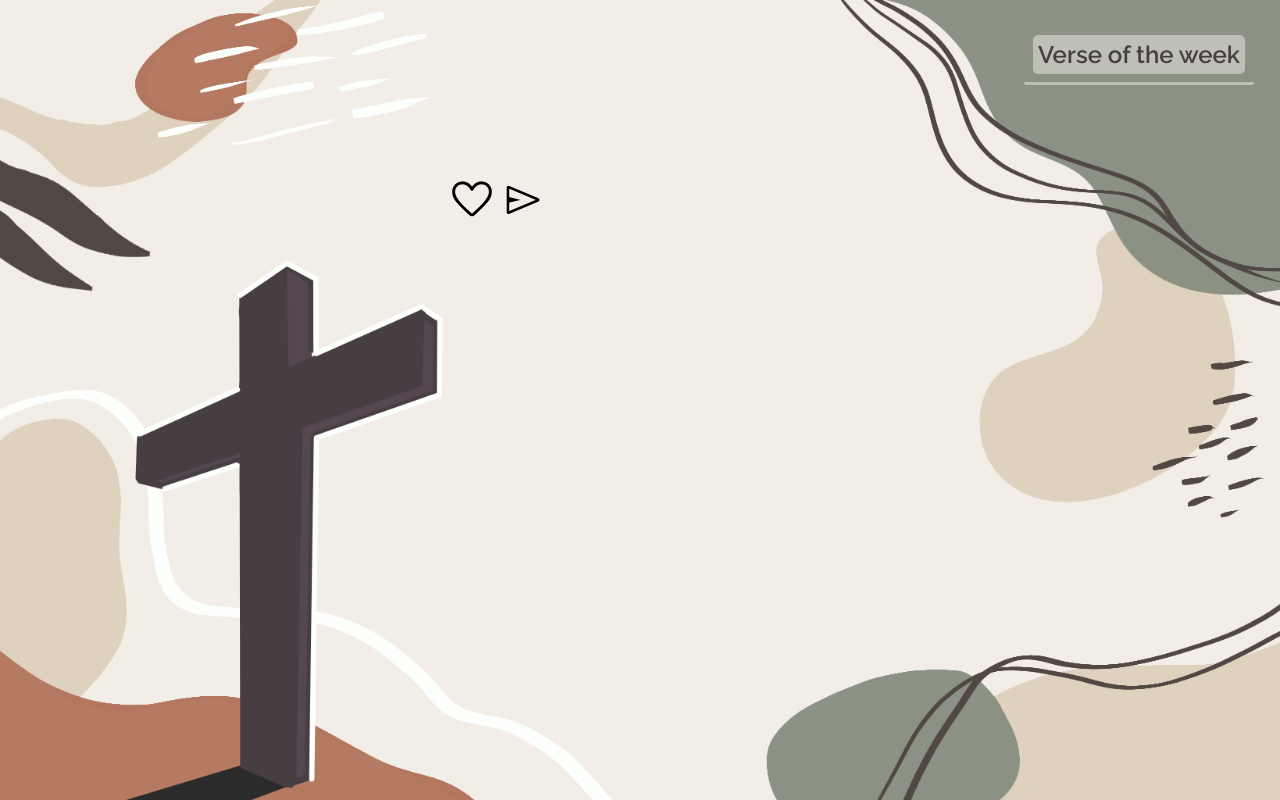
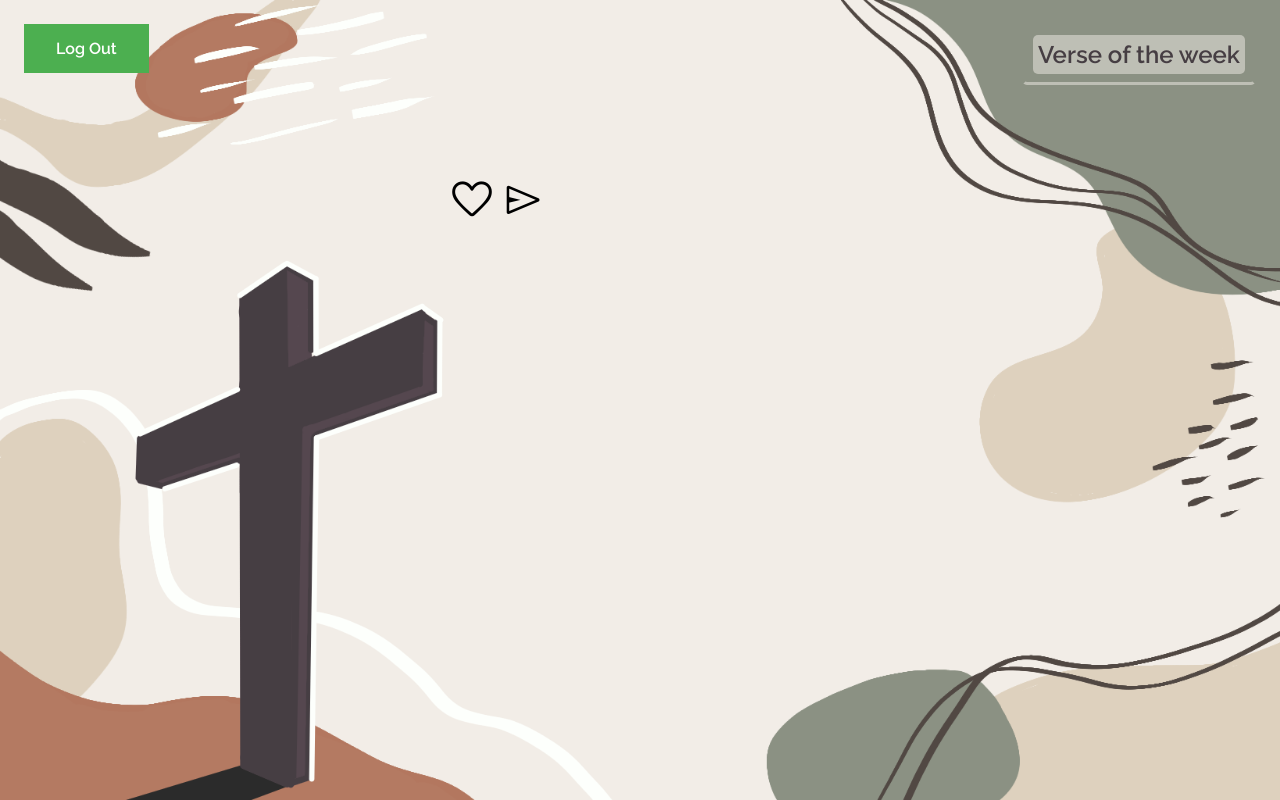
Before and after one commit to ayabongar/verseOfTheDay_Generator, a website: page views/verse-of-the-day.html in a window 1280 px wide. Drawn offline with nearby package versions, Linux system fonts and the light colour scheme; files that its build step writes are made by us from their sources; no server answers; files whose address does not match are found by name.

Commit message:
Add logout button

```diff
--- a/public/verse-of-the-day.css
+++ b/public/verse-of-the-day.css
@@ -14,3 +14,34 @@
 
     animation: pop .3s cubic-bezier(0.445, 0.05, 0.55, 0.95);
 }
+
+.user-section{
+    top: 0;
+    left: 0;
+    display: flex;
+    position: fixed;
+}
+
+.logout-btn{
+
+    background-color: #4CAF50; /* Green */
+    top: 0;
+    left: 0;
+    border: none;
+    color: white;
+    padding: 15px 32px;
+    margin-left: 1.5rem;
+    margin-top: 1.5rem;
+    text-align: center;
+    text-decoration: none;
+    display: flex;
+    position: fixed;
+    font-size: 16px;
+
+    font-family: 'Raleway', sans-serif;
+    font-weight: 600;
+}
+
+.logout-btn:hover{
+    cursor: pointer;
+}
--- a/views/verse-of-the-day.html
+++ b/views/verse-of-the-day.html
@@ -13,6 +13,9 @@
 
 <body>
     <main>
+        <form class="logout-form" action="/logout" method="get">
+            <button type="submit"class="logout-btn">Log Out</button>
+        </form>
         <nav><menu><ol><li><a href="/verse-of-the-week.html">Verse of the week</a></li></ol></menu></nav>
         <article class="verse shadow">
             <h1></h1>
```
